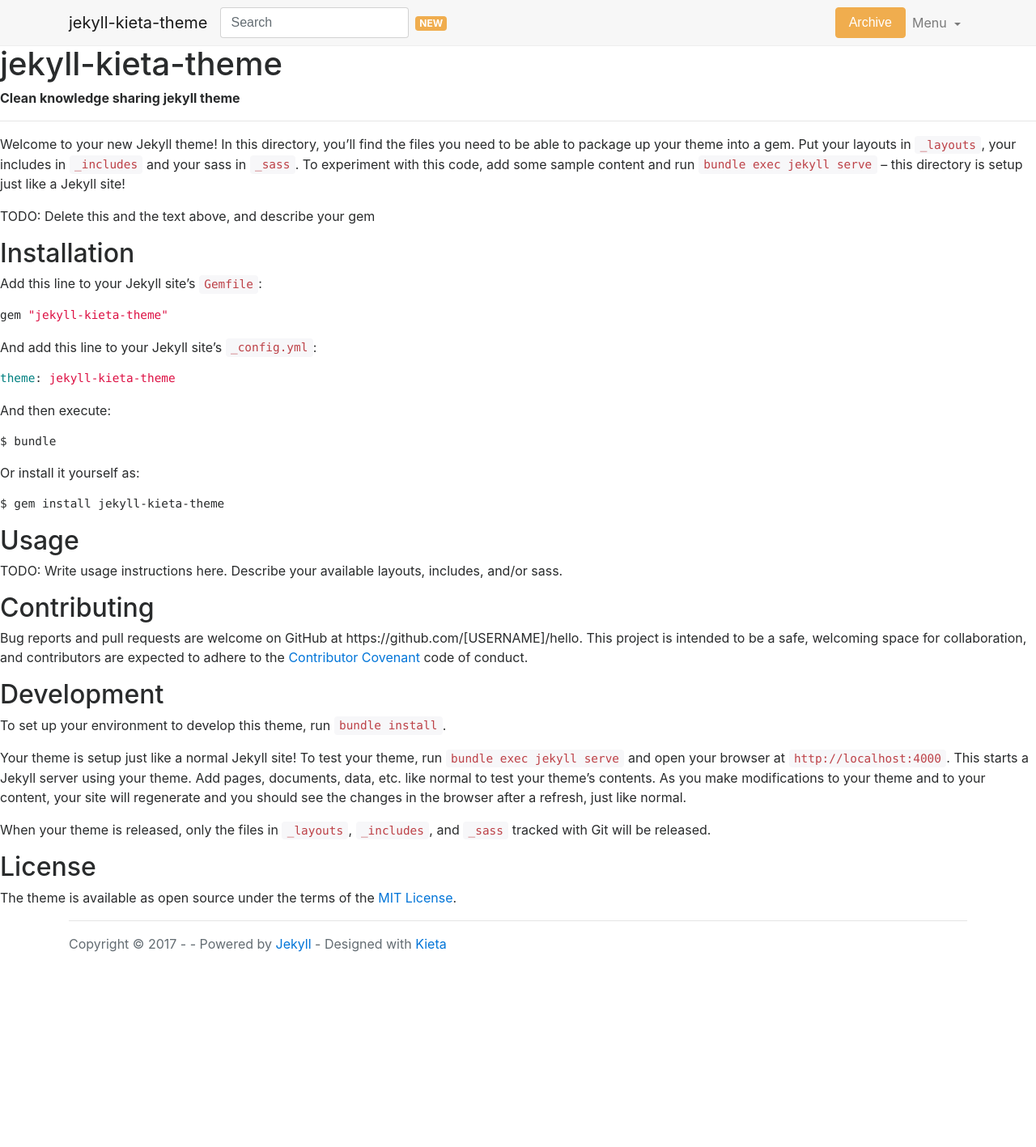
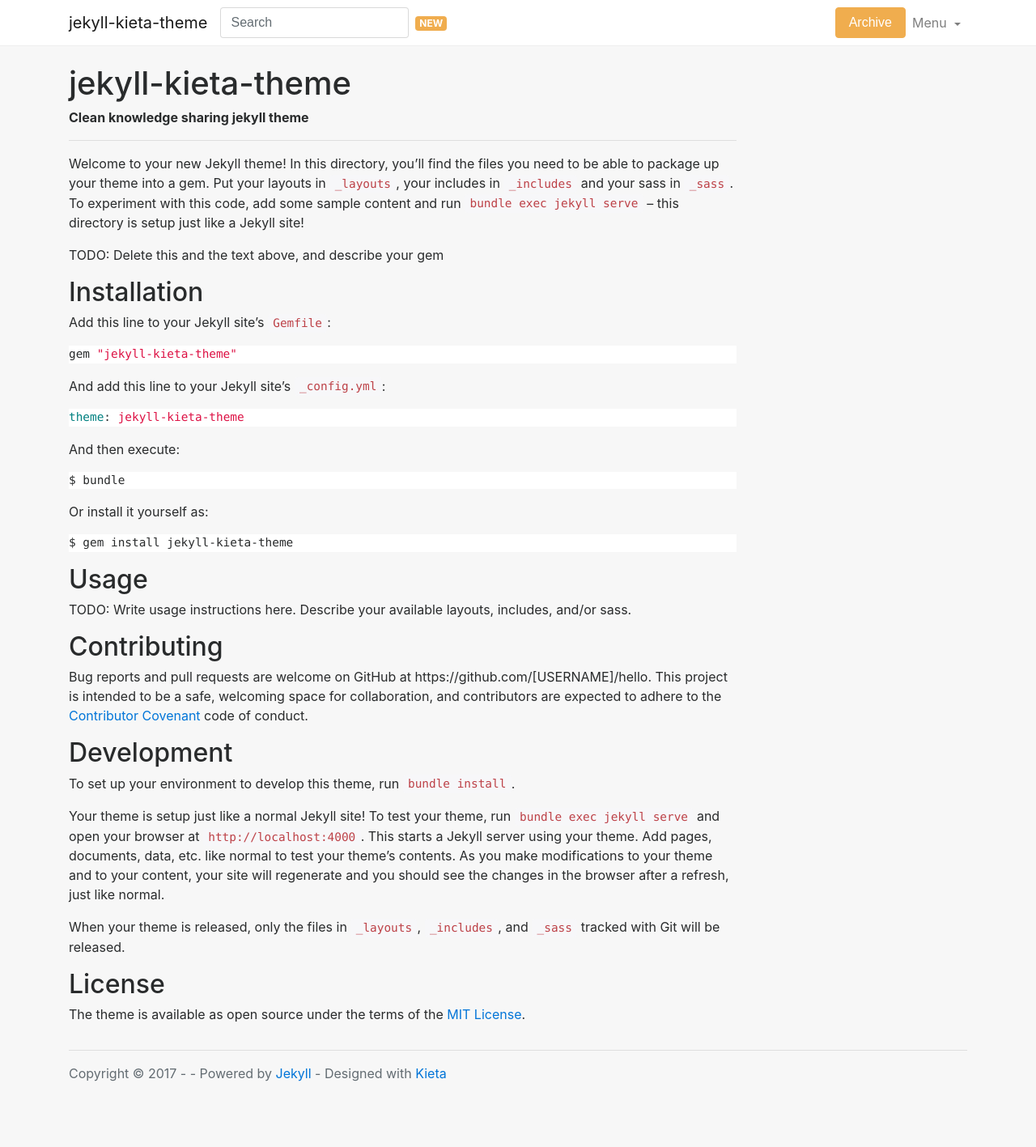
Before and after one commit to mzyy94/jekyll-kieta-theme, a Jekyll site: the page built from README.md, in a window 1280 px wide. Shown: the whole page at 81% size. Built offline with Jekyll 4.4.1, drawn with Linux system fonts in a browser that asks for light colours; nearby versions of some CDN libraries; our own code applies the rules of GitHub Pages for plain Markdown files; before the commit the page ends 1257 px from its top, so only the background shows below that.

Commit message:
Set page layout styling

```diff
--- a/_includes/navbar.html
+++ b/_includes/navbar.html
@@ -1,4 +1,4 @@
-<nav class="navbar navbar-toggleable-md navbar-light bg-faded navbar-top">
+<nav class="navbar navbar-toggleable-md navbar-light {% if page.layout == "post" %}bg-faded{% else %}bg-white{% endif %} navbar-top">
   <div class="container">
     <button class="navbar-toggler navbar-toggler-right" type="button" data-toggle="collapse" data-target="#navbarSupportedContent" aria-controls="navbarSupportedContent" aria-expanded="false" aria-label="Toggle navigation">
       <span class="navbar-toggler-icon"></span>
--- a/_layouts/default.html
+++ b/_layouts/default.html
@@ -1,7 +1,7 @@
 <!DOCTYPE html>
 <html lang="en">
 {% include head.html %}
-<body>
+<body {% if page.layout == "page" %}class="bg-faded"{% endif %}>
 {% include navbar.html %}
 {{ content }}
 {% include footer.html %}
--- a/_layouts/page.html
+++ b/_layouts/page.html
@@ -2,4 +2,12 @@
 layout: default
 ---
 
-{{ content }}
+<main class="container pt-4">
+  <section class="row">
+    <article class="col-md-9" data-spy="scroll" data-target="#toc" data-offset="0">
+        {{ content }}
+    </article>
+    <div class="col-md-3">
+    </div>
+  </section>
+</main>
--- a/assets/stylesheets/style.scss
+++ b/assets/stylesheets/style.scss
@@ -7,6 +7,13 @@
 
 .theme-color {
     background: limegreen;
+}
+
+.text-black {
+    color: black;
+}
+.bg-white {
+    background: white;
 }
 
 .toolbar {
```
